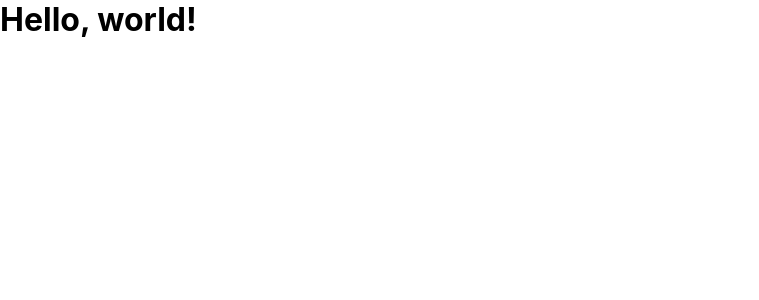
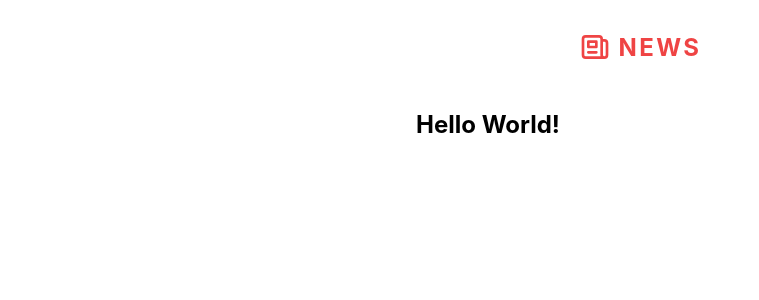
Before and after one commit to MRSA-ID/news, a React (Create React App) app: page / in a window 1280 px wide. Shown: the top 300 px of the page, without its empty margins (0-759 px from the left). Built offline with nearby package versions, Linux system fonts and the light colour scheme.

Commit message:
add: initial app component

```diff
--- a/src/App.js
+++ b/src/App.js
@@ -1,8 +1,16 @@
+import Navbar from './components/Navbar'
+import Container from './components/Container'
+import Loading from './components/Loading'
+import Error from './components/Error'
+
 function App() {
   return (
-    <div>
-      <h1>Hello, world!</h1>
-    </div>
+    <>
+      <Navbar/>
+      <Container>
+        <h1>Hello World!</h1>
+      </Container>
+    </>
   );
 }
 
--- a/src/components/Container/Container.module.css
+++ b/src/components/Container/Container.module.css
@@ -1,7 +1,7 @@
 .container{
   display: flex;
   flex-direction: column;
-  min-height: calc(100vh - 55px);
+  min-height: calc(100vh - 94px);
   max-width: 480px;
   padding: 16px;
   margin: 0 auto;
```
